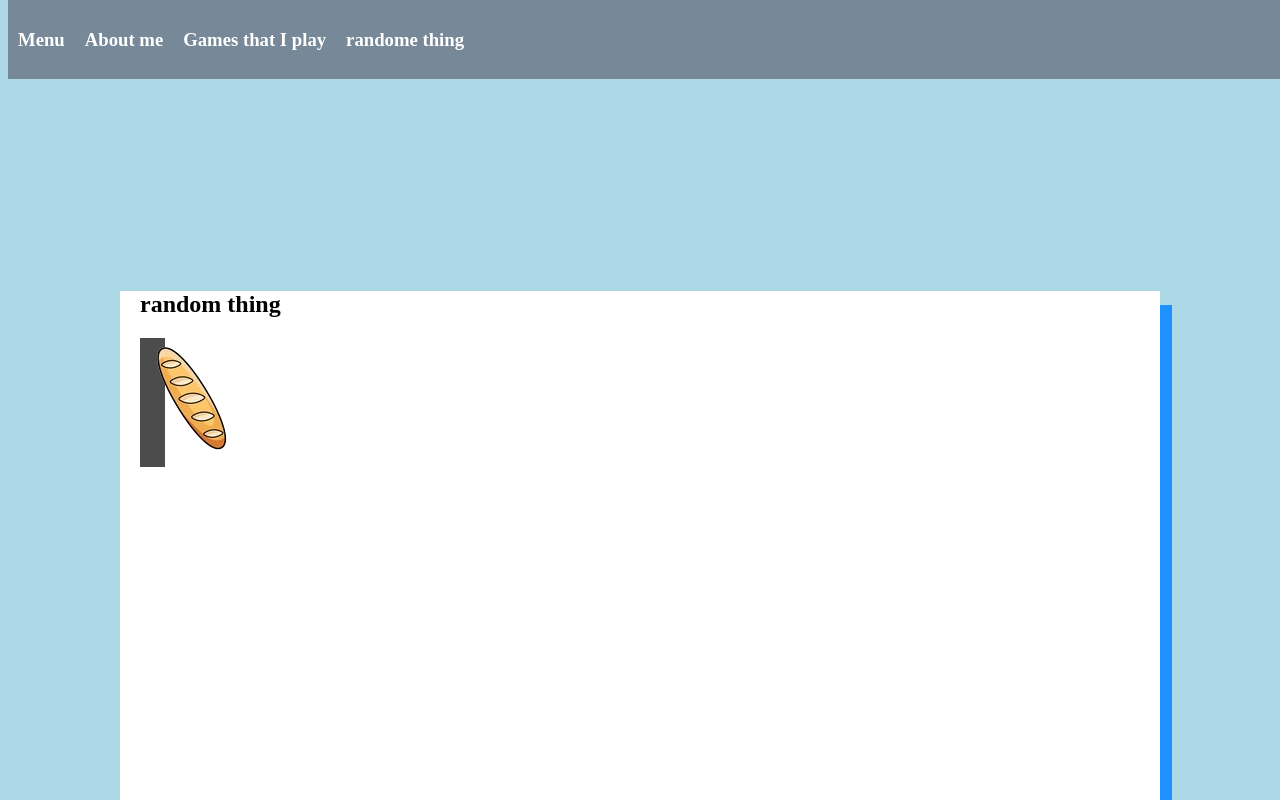
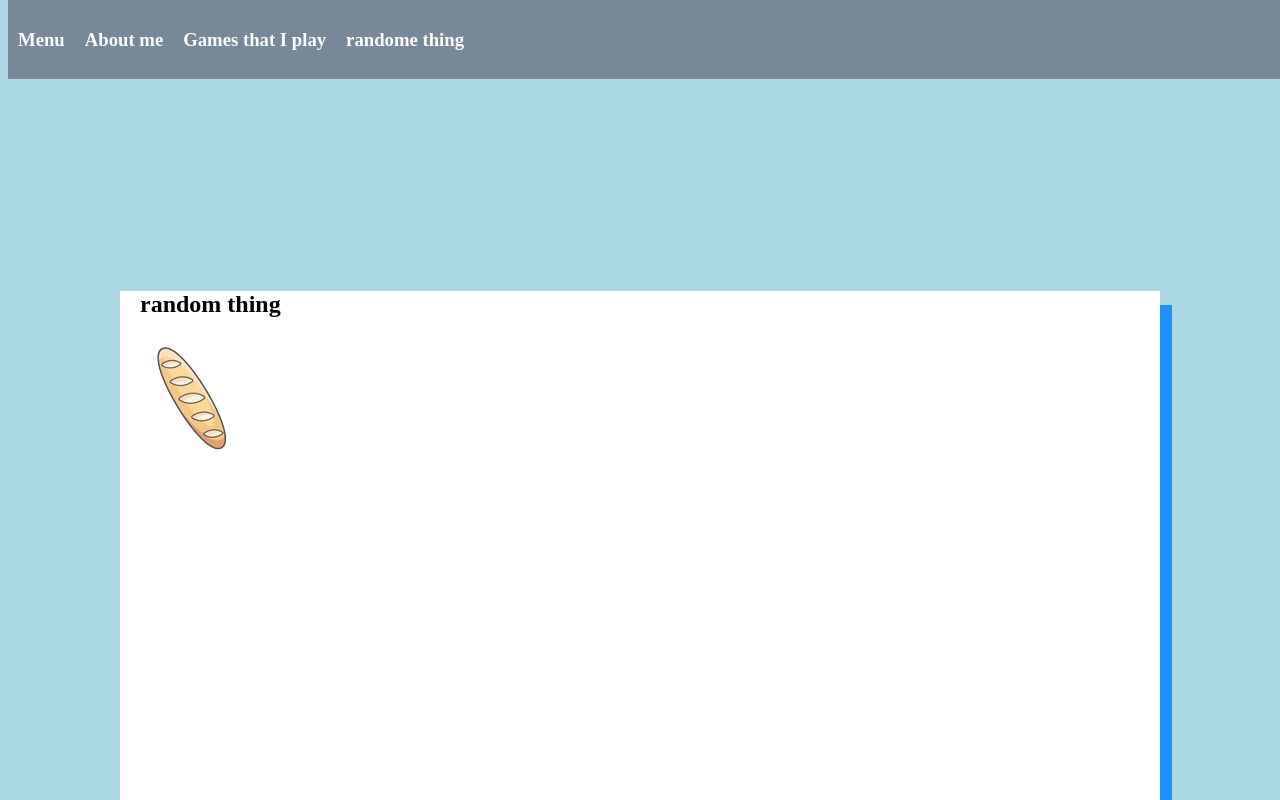
Before and after one commit to Evaneve123/evaneve123.github.io, a plain HTML site: page index.html in a window 1280 px wide. In both pictures the pointer is over the picture 190 px from the left and 5034 px from the top of the page. Shown: the part 4634-5434 px from the top of the page. Drawn offline with Linux system fonts and the light colour scheme.

Commit message:
Update style.css

```diff
--- a/style.css
+++ b/style.css
@@ -38,8 +38,8 @@ header {
     border: 0px solid;
 }
 
-.button:hover{
-    background-color: rgba(0, 0, 0, 0.7);
+.button:hover img {
+    opacity: 0.7;
 }
 
 .x {
```
